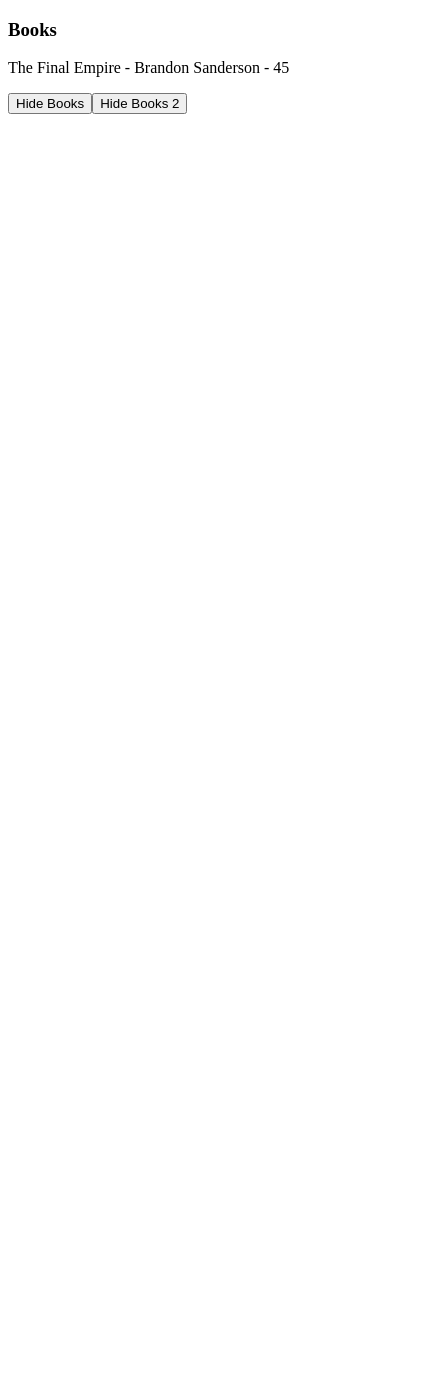
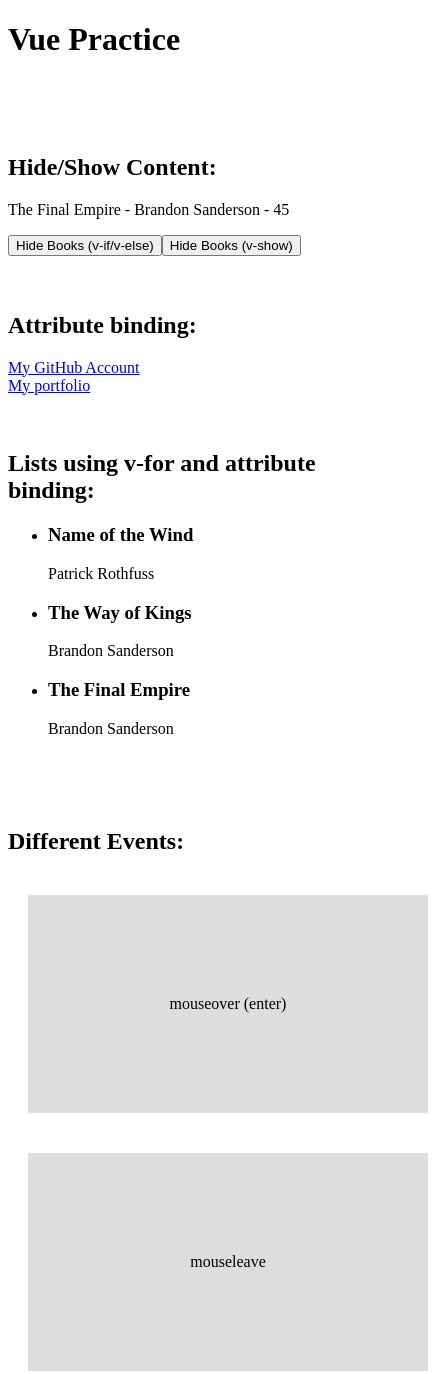
Before and after one commit to E-Davies/vue-books, a plain HTML site: page index.html in a window 390 px wide. Shown: the top 1374 px of the page, 448 px wide, since content can reach past the window. Before the commit the page ends 844 px from the top, so only its background shows below. Drawn offline with nearby package versions, Linux system fonts and the light colour scheme.

Commit message:
added further practice activities

```diff
--- a/app.js
+++ /dev/null
@@ -1,17 +0,0 @@
-const app = Vue.createApp({
-    data() {
-        return {
-            showBooks: true,
-            title: 'The Final Empire',
-            author:'Brandon Sanderson',
-            age: 45
-        }
-    },
-    methods: {
-        toggleShowBooks() {
-            this.showBooks = !this.showBooks; // this reverses whatever showBooks is currently set to. So if it's set to true, it will then change it to false and vice versa
-        }
-    }
-});
-
-app.mount('#app');
--- /dev/null
+++ b/assests/app.js
@@ -0,0 +1,40 @@
+const app = Vue.createApp({
+    data() {
+        return {
+            showBooks: true,
+            title: 'The Final Empire',
+            author:'Brandon Sanderson',
+            gitHub: 'https://github.com/E-Davies',
+            portfolio: 'https://e-davies.github.io/react-portfolio/',
+            books: [
+                {title: 'Name of the Wind', author:'Patrick Rothfuss', img:''},
+                {title: 'The Way of Kings', author:'Brandon Sanderson', img:''},
+                {title: 'The Final Empire', author:'Brandon Sanderson', img:''}
+            ],
+            age: 45,
+            x: 0,
+            y: 0,
+            activated: false
+        }
+    },
+    methods: {
+        toggleShowBooks() {
+            this.showBooks = !this.showBooks; // this reverses whatever showBooks is currently set to. So if it's set to true, it will then change it to false and vice versa
+        },
+        handleEvent(e, data) {
+            console.log(e, e.type);
+            if (data) { //if there is another parameter given then console log this
+                console.log(data);
+            }
+            if (e) {
+
+            }
+        },
+        handleMousemove(e) {
+            this.x = e.offsetX;
+            this.y = e.offsetY;
+        }
+    }
+});
+
+app.mount('#app');
--- /dev/null
+++ b/assests/styles.css
@@ -0,0 +1,12 @@
+.box {
+    padding: 100px 0;
+    width: 400px;
+    text-align: center;
+    background: #ddd;
+    margin: 20px;
+    display: inline-block;
+}
+
+.activated {
+    background: #d68dca;
+}
--- a/index.html
+++ b/index.html
@@ -3,31 +3,67 @@
 <head>
     <meta charset="UTF-8">
     <meta name="viewport" content="width=device-width, initial-scale=1.0">
-    <title>Books</title>
+    <link rel="stylesheet" href="./assests/styles.css">
+    <title>Vue Practice</title>
     <script src="https://unpkg.com/vue@3.0.2"></script>
 </head>
 <body>
-    <h3>Books</h3>
+    <h1>Vue Practice</h1>
 
     <div id="app">
+        <br>
+        <br>
+        <br>
+        <h2>Hide/Show Content:</h2>
         <div v-if="showBooks">
             <p>{{ title }} - {{ author }} - {{ age }}</p>
         </div>
 
         <button @click="toggleShowBooks"> <!-- Does the same as the below v-show but worse for performance as it completely removes it from the DOM -->
-            <span v-if="showBooks">Hide Books</span>
-            <span v-else>Show Books</span>
+            <span v-if="showBooks">Hide Books (v-if/v-else)</span>
+            <span v-else>Show Books (if/else)</span>
         </button>
 
         <button @click="toggleShowBooks"> <!-- v-show uses CSS to hide/show the content and doesn't completely remove it from the DOM - this method is better for performance and best used for itme that will used alot like drop downs or links in a nav -->
-            <span v-show="showBooks">Hide Books 2</span>
-            <span v-show="!showBooks">Show Books 2</span>
+            <span v-show="showBooks">Hide Books (v-show)</span>
+            <span v-show="!showBooks">Show Books (v-show)</span>
         </button>
+        <br>
+        <br>
+        <br>
+        <h2>Attribute binding:</h2>
+        <!-- the syntax for binding attributes is: v-bind:href="url" or the shorthand version is to use : in place of v-bind e.g :href=""..."-->
+        <a v-bind:href="gitHub">My GitHub Account</a>
+        <br>
+        <a :href="portfolio">My portfolio</a>
+
+        <br>
+        <br>
+        <br>
+        <h2>Lists using v-for and attribute binding:</h2>
+        <!-- the for loop syntax is: v-for="book in books" -> book is the individual item within the books array, this could be named anything e.g "items in books" -->
+        <ul>
+            <li v-for="book in books">
+                <h3>{{ book.title }}</h3>
+                <p>{{ book.author }}</p>
+            </li>
+        </ul>
+
+
+        <br>
+        <br>
+        <br>
+        <h2>Different Events:</h2>
+        <!-- events syntax is: v-on:click="..." but the short hand is @click="..."-->
+        <div class="box" @mouseover="handleEvent($event, 5)">mouseover (enter)</div> <!-- you need to explicitly add $event to get the event object if there is another parameter -->
+        <div class="box" @mouseleave="handleEvent">mouseleave</div> <!-- but if there isn't another parameter - in your js you can add 'e' as the only parameter to get the event object -->
+        <div class="box" @dblclick="handleEvent">double click</div>
+        <div class="box" @mousemove="handleMousemove">position x:{{ x }} y:{{ y }}</div>
 
 
     </div>
 
 
-    <script src="app.js"></script>
+    <script src="./assests/app.js"></script>
 </body>
 </html>
```
